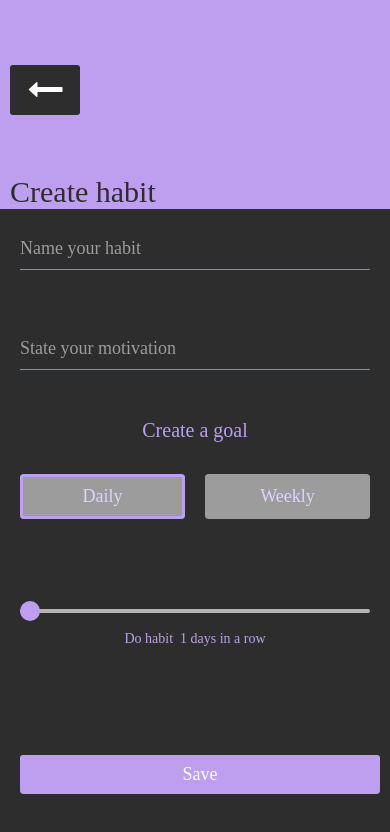
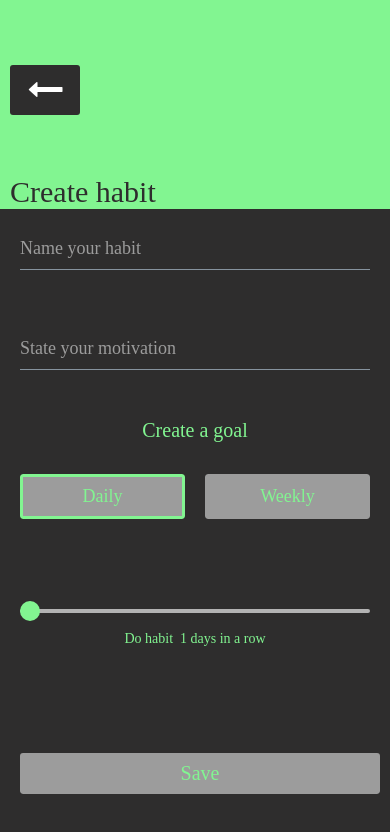
Before and after one commit to Cstew12/cse115A, a React Native app: screen /CreateHabit in a window 390 px wide. Shown: the top 832 px of the page. Built offline with nearby package versions, Linux system fonts and the light colour scheme; no server answers.

Commit message:
ui redesign

```diff
--- a/app/screens/CreateHabitScreen.js
+++ b/app/screens/CreateHabitScreen.js
@@ -69,7 +69,7 @@ function CreateHabitScreen(props) {
                             setDuration(1)
                             setFrequency(1)
                         }}
-                        borderColor={period == 'day' ? colors.purple : '#9c9c9c'}
+                        borderColor={period == 'day' ? '#82f591' : '#9c9c9c'}
                     />
                     <PeriodButton
                         title="Weekly"
@@ -77,7 +77,7 @@ function CreateHabitScreen(props) {
                             setPeriod('week')
                             setDuration(1)
                         }}
-                        borderColor= {period == 'week' ? colors.purple : '#9c9c9c'}
+                        borderColor= {period == 'week' ? '#82f591' : '#9c9c9c'}
                     />
                 </View>
             </View>
@@ -99,7 +99,7 @@ function CreateHabitScreen(props) {
                         min={1}
                         max={90}
                         thumb={true}
-                        color={colors.purple}
+                        color='#82f591'
                         margin={10}
                     />}
                     { period == "week" &&
@@ -109,7 +109,7 @@ function CreateHabitScreen(props) {
                         min={1}
                         max={12}
                         thumb={true}
-                        color={colors.purple}
+                        color='#82f591'
                         margin={10}
                     />}
                     <Text
@@ -117,7 +117,7 @@ function CreateHabitScreen(props) {
                             marginHorizontal: 10,
                             alignSelf: 'center',
                             fontFamily: 'AvenirNext-Regular',
-                            color: colors.purple
+                            color: '#82f591'
                         }}>
                         {name == '' ? 'Do habit' : name} {period == 'week' ? frequency : ''}{period == 'week' ? ' times per week for' : ''} {duration} {period}s in a row
                     </Text>
@@ -134,12 +134,13 @@ function CreateHabitScreen(props) {
                     }}
 
                     buttonStyle= {{
-                        backgroundColor: '#BD9EEF',
+                        backgroundColor: '#9c9c9c',
                     }}
 
                     titleStyle= {{
-                        color: 'white',
-                        fontFamily: 'AvenirNext-Bold'
+                        color: '#82f591',
+                        fontFamily: 'AvenirNext-Medium',
+                        fontSize: 20
                     }}
                     onPress={onClickSave}
                 />
@@ -167,7 +168,7 @@ const styles = StyleSheet.create({
         alignSelf: 'center',
         fontFamily: 'AvenirNext-Medium',
         fontSize: 20,
-        color: "#BD9EEF"
+        color: '#82f591'
     }
 });
 
--- a/app/screens/FriendsPage.js
+++ b/app/screens/FriendsPage.js
@@ -121,7 +121,7 @@ const FriendsPage = () => {
                             backgroundColor: '#2e2d2d',
                             height: 50,
                             width: 70,
-                            marginBottom: 60,
+                            marginBottom: 55,
                             marginHorizontal: 10,
                                 }}
 
@@ -161,8 +161,8 @@ const FriendsPage = () => {
                             <ListItem key={i} bottomDivider containerStyle={{backgroundColor: '#9c9c9c'}}>
                                 <Icon name={item.icon} />
                                     <ListItem.Content>
-                                    <ListItem.Title style={{ color: '#d15a5a'}}>{item.name}</ListItem.Title>
-                                    <ListItem.Subtitle style={{ color: 'white'}}>{item.subtitle}</ListItem.Subtitle>
+                                    <ListItem.Title style={{ color: '#82f591'}}>{item.name}</ListItem.Title>
+                                    <ListItem.Subtitle style={{ color: '#2e2d2d'}}>{item.subtitle}</ListItem.Subtitle>
                                     </ListItem.Content>
                                 <ListItem.Chevron />
                             </ListItem>
@@ -174,13 +174,13 @@ const FriendsPage = () => {
                             <Icon
                                 name="plus"
                                 size={25}
-                                color="black"
+                                color='black'
                             />
                         }
                         iconRight
 
                         buttonStyle= {{
-                            backgroundColor: '#d15a5a',
+                            backgroundColor: '#82f591',
                             height: 50,
                             width: 70,
                             alignSelf: 'center',
@@ -200,7 +200,7 @@ const styles = StyleSheet.create({
     },
     top: {
         flex: 1,
-        backgroundColor: '#d15a5a',
+        backgroundColor: '#82f591',
         justifyContent: 'flex-end',
     },
     bottom: {
@@ -213,7 +213,7 @@ const styles = StyleSheet.create({
     },
     header: {
         fontFamily: 'AvenirNext-Bold',
-        fontSize: 30,
+        fontSize: 32,
         alignSelf: 'center',
         color: "#2e2d2d"
     },
--- a/app/screens/HabitButton.js
+++ b/app/screens/HabitButton.js
@@ -14,7 +14,7 @@ function HabitButton({title, data}) {
         <View style={styles.item}>
             <TouchableOpacity  onPress={() => navigation.navigate('Habits', {habitData: data})}>
                 <Text style={styles.title}>{title}</Text>
-                <Text>{data.period === 'day' ? 'Daily' : data.frequency + 'x per week'}</Text>
+                <Text style={styles.subtitle}>{data.period === 'day' ? 'Daily' : data.frequency + 'x per week'}</Text>
                 <LinearProgress
                     color="primary"
                     variant="determinate"
@@ -33,14 +33,19 @@ function HabitButton({title, data}) {
 
 const styles = StyleSheet.create({
     item: {
-        backgroundColor: '#f9c2ff',
+        backgroundColor: '#82f591',
         padding: 20,
         marginVertical: 8,
         marginHorizontal: 16,
         borderRadius: 25,
     },
     title: {
+        fontFamily: 'AvenirNext-Medium',
         fontSize: 32,
+    },
+    subtitle: {
+        fontFamily: 'AvenirNext-Regular',
+        fontSize: 14,
     },
 });
 
--- a/app/screens/HabitPage.js
+++ b/app/screens/HabitPage.js
@@ -56,7 +56,7 @@ const HabitPage = ({route}) => {
                             <Icon
                                 name="long-arrow-left"
                                 size={35}
-                                color="white"
+                                color='white'
                             />
                         }
                         iconRight
@@ -80,7 +80,7 @@ const HabitPage = ({route}) => {
                             <Icon
                                 name="trash"
                                 size={28}
-                                color="white"
+                                color='#9c9c9c'
                             />
                         }
                         iconRight
@@ -161,7 +161,7 @@ const HabitPage = ({route}) => {
                                     alignSelf: 'center',
                                     fontFamily: 'AvenirNext-Medium',
                                     fontSize: 20,
-                                    color: '#F7BE45',
+                                    color: '#82f591',
                                 }}>
                                 Current Streak: {hStreak}       Goal: {hFreq * hDuration}
                             </Text>
@@ -169,8 +169,7 @@ const HabitPage = ({route}) => {
                             color="primary"
                             variant="determinate"
                             value={hStreak / (hDuration * hFreq)}
-                            //value='0.3'
-                            color="#F7BE45"
+                            color='#82f591'
 
                             style={{
                                 marginBottom: 15,
@@ -188,9 +187,9 @@ const HabitPage = ({route}) => {
                                     marginBottom: -15,
                                     marginTop: 38,
                                     alignSelf: 'center',
-                                    fontFamily: 'AvenirNext-Medium',
+                                    fontFamily: 'AvenirNext-Bold',
                                     fontSize: 35,
-                                    color: '#F7BE45',
+                                    color: '#82f591',
                                 }}>
                                 Record this Habit
                             </Text>
@@ -228,7 +227,7 @@ const HabitPage = ({route}) => {
                                 }}
 
                                 titleStyle= {{
-                                    color: '#F7BE45',
+                                    color: '#82f591',
                                     fontFamily: 'AvenirNext-Regular',
                                     fontSize: 15,
                                 }}
@@ -248,7 +247,7 @@ const HabitPage = ({route}) => {
                                 }}
 
                                 titleStyle= {{
-                                    color: '#F7BE45',
+                                    color: '#82f591',
                                     fontFamily: 'AvenirNext-Regular',
                                     fontSize: 15,
                                 }}
@@ -283,7 +282,7 @@ const HabitPage = ({route}) => {
                                 }}
 
                                 titleStyle= {{
-                                    color: '#F7BE45',
+                                    color: '#82f591',
                                     fontFamily: 'AvenirNext-Regular',
                                     fontSize: 15,
                                 }}
@@ -305,7 +304,7 @@ const styles = StyleSheet.create({
     },
     top: {
         flex: 1.3,
-        backgroundColor: '#F7BE45',
+        backgroundColor: '#82f591',
         justifyContent: 'flex-end'
     },
     bottom: {
--- a/app/screens/ProfileScreen.js
+++ b/app/screens/ProfileScreen.js
@@ -65,7 +65,7 @@ function ProfileScreen(props) {
             <View style={styles.top}>
                 <View style={styles.signOutButton}>
                 <Button
-                    title="Sign out"
+                    title=" Sign Out"
                     type= "solid"
                     icon={
                         <Icon
@@ -91,6 +91,7 @@ function ProfileScreen(props) {
 
                         containerStyle={{
                             backgroundColor: "lightgray",
+                            marginTop: -15
                         }}
                     />
                 </View>
@@ -117,8 +118,8 @@ function ProfileScreen(props) {
                 </View>
                 <View style={{flex: 1, justifyContent: 'center'}}>
                     <PlusButton
-                        plusColor='white'
-                        backgroundColor='gray'
+                        plusColor='#82f591'
+                        backgroundColor='#9c9c9c'
                         onPress={()=> navigation.navigate('CreateHabit')}
                     />
                 </View>
@@ -146,12 +147,16 @@ const styles = StyleSheet.create({
         flexDirection: 'column'
     },
     name: {
-        color: 'grey',
-        fontSize: 20
+        fontFamily: 'AvenirNext-Medium',
+        color: '#9c9c9c',
+        fontSize: 20,
+        marginTop: 5,
     },
     username: {
-        color: 'grey',
+        fontFamily: 'AvenirNext-Medium',
+        color: '#9c9c9c',
         fontSize: 14,
+        marginTop: -5
     },
     bottom : {
         flex: 3
--- a/app/screens/createHabitComponents/Counter.js
+++ b/app/screens/createHabitComponents/Counter.js
@@ -22,7 +22,7 @@ function Counter({currentCount, min, max, setCount}) {
             <Icon
                 name="minus"
                 size={20}
-                color="#BD9EEF"
+                color='#82f591'
                 type="entypo"
                 reverse
                 reverseColor="white"
@@ -39,7 +39,7 @@ function Counter({currentCount, min, max, setCount}) {
             <Icon
                 name="plus"
                 size={20}
-                color="#BD9EEF"
+                color='#82f591'
                 type="entypo"
                 reverse
                 reverseColor="white"
--- a/app/screens/createHabitComponents/PeriodButton.js
+++ b/app/screens/createHabitComponents/PeriodButton.js
@@ -19,7 +19,7 @@ function PeriodButton(props) {
             }}
 
             titleStyle= {{
-                color: '#E3D1FC',
+                color: '#82f591',
                 fontFamily: 'AvenirNext-Regular'
             }}
         />
--- a/app/screens/createHabitComponents/ScreenLayout.js
+++ b/app/screens/createHabitComponents/ScreenLayout.js
@@ -46,7 +46,7 @@ const styles = StyleSheet.create({
     },
     top: {
         flex: 1,
-        backgroundColor: '#BD9EEF',
+        backgroundColor: '#82f591',
         justifyContent: 'flex-end'
     },
     bottom: {
--- a/app/screens/createHabitComponents/SliderMinMax.js
+++ b/app/screens/createHabitComponents/SliderMinMax.js
@@ -10,7 +10,7 @@ function SliderMinMax({currVal, setCurrVal, min, max, color, thumb, margin}) {
             minimumValue={min}
             maximumValue={max}
             thumbStyle = {{
-                backgroundColor: "#BD9EEF",
+                backgroundColor: '#82f591',
                 width: thumb ? 20 : 0,
                 height: thumb ? 20 : 0
             }}
--- a/app/screens/friendComponents/CustomModal.js
+++ b/app/screens/friendComponents/CustomModal.js
@@ -74,7 +74,7 @@ const styles = StyleSheet.create({
         elevation: 2
     },
     buttonOpen: {
-        backgroundColor: "#F194FF",
+        backgroundColor: '#82f591',
     },
     buttonClose: {
         backgroundColor: "#2196F3",
--- a/app/screens/profileComponents/FriendsButton.js
+++ b/app/screens/profileComponents/FriendsButton.js
@@ -13,6 +13,9 @@ function FriendsButton(props) {
         <Button
             type= "solid"
             title=' Friends'
+            titleStyle= {{
+                fontFamily: 'AvenirNext-Bold'
+              }}
             icon={
                 <Icon
                     name='address-book'
--- a/app/screens/profileComponents/HomeButton.js
+++ b/app/screens/profileComponents/HomeButton.js
@@ -10,12 +10,15 @@ function HomeButton(props) {
             type= "solid"
             type= "solid"
             title=' Home'
+            titleStyle= {{
+                fontFamily: 'AvenirNext-Bold'
+              }}
             icon={
                 <Icon
                     name='home'
                     size={20}
                     type='font-awesome'
-                    color="white"
+                    color='white'
                 />
             }
             onPress={() => navigation.navigate('Home')}
```
